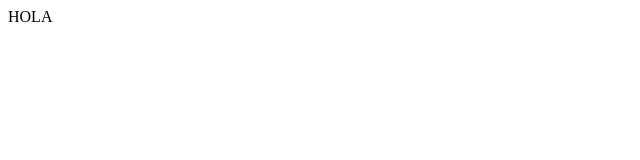
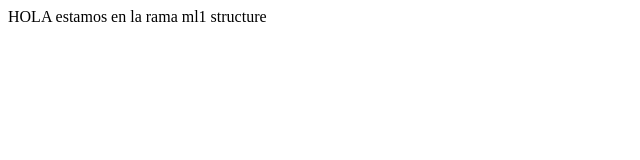
Before and after one commit to ivandel90/mercadoLiebra, a website: page views/home.html in a window 1280 px wide. Shown: the whole page, without its empty margins (0-640 px from the left). Drawn offline with Linux system fonts and the light colour scheme.

Commit message:
agrego archivos de mercado liebra en rama

```diff
--- a/views/home.html
+++ b/views/home.html
@@ -6,6 +6,6 @@
     <title>Document</title>
 </head>
 <body>
-    HOLA
+    HOLA estamos en la rama ml1 structure
 </body>
 </html>
```
